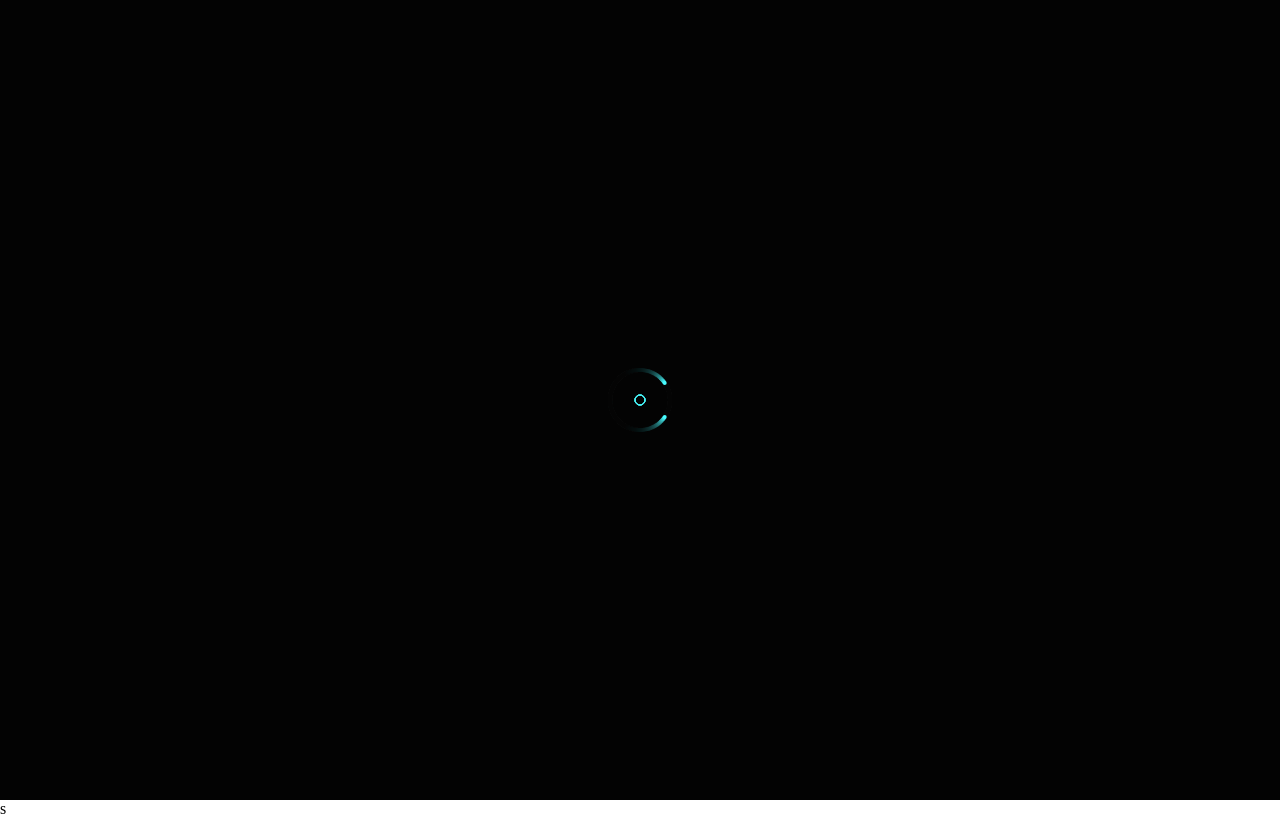
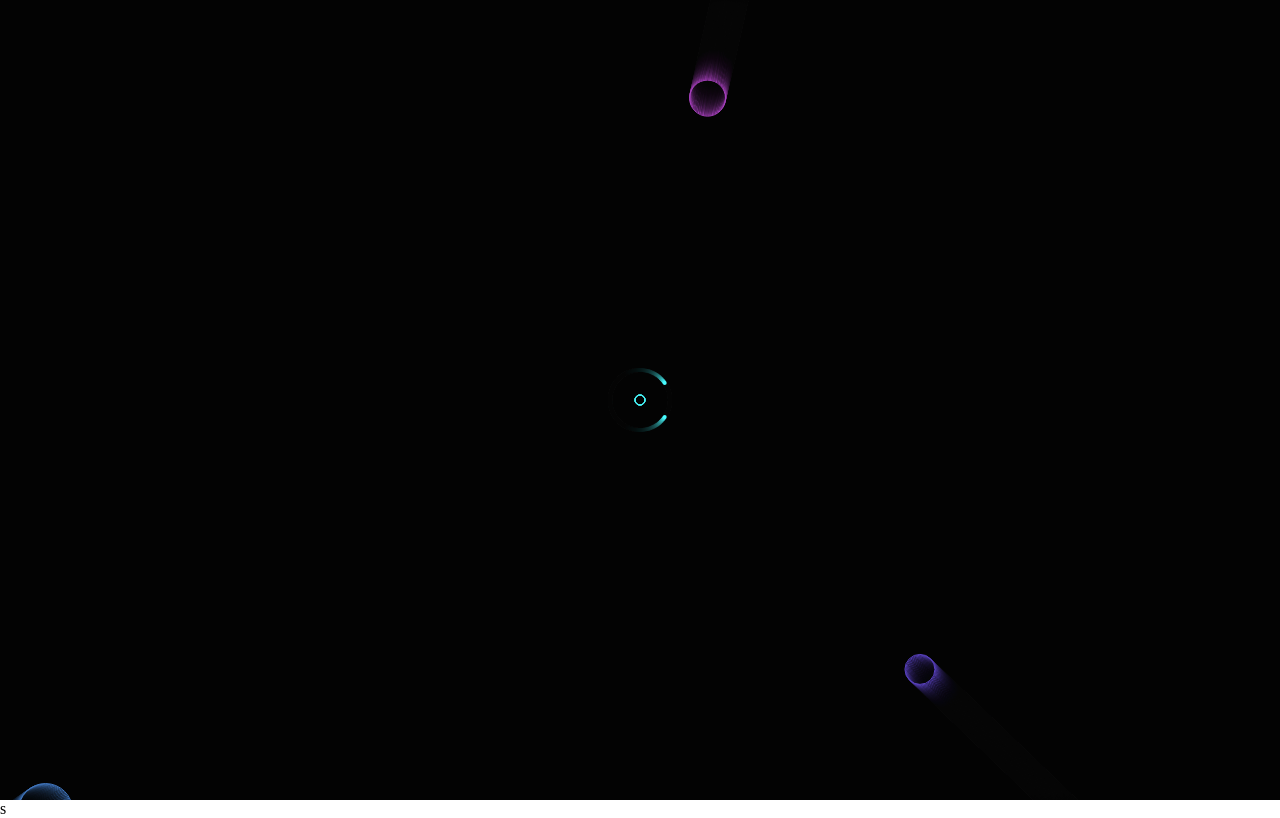
Before and after one commit to RodrigoOliveiraXavier/ship-game, a plain HTML site: page index.html in a window 1280 px wide. Drawn offline with Linux system fonts and the light colour scheme.

Commit message:
[OK] Criado Inimigos

```diff
--- a/index.html
+++ b/index.html
@@ -11,6 +11,7 @@
   <script src="./js/player.js"></script>
   <script src="./js/sphere.js"></script>
   <script src="./js/projectile.js"></script>
+  <script src="./js/enemy.js"></script>
 
 </head>
 <body>
--- /dev/null
+++ b/js/enemy.js
@@ -0,0 +1,12 @@
+class Enemy extends Projectile {
+  constructor({ position, radius, color, velocity }) {
+    super({position, radius, color, velocity});
+  }
+
+  draw() {
+    ctx.beginPath();
+    ctx.arc(this.position.x, this.position.y, this.radius, 0, Math.PI*2, false);
+    ctx.strokeStyle = this.color;
+    ctx.stroke();
+  }
+}
--- a/js/game.js
+++ b/js/game.js
@@ -17,8 +17,44 @@ const player = new Player({
   color: '#48FCFF'
 });
 
+const shootingSpeed = 4;
+
 let projectiles = [];
-const shootingSpeed = 4;
+let enemies = [];
+let intervalID;
+
+function spawnEnemies() {
+  intervalID = setInterval(() => {
+    const radius = Math.floor(Math.random() * 26) + 5;
+
+    let posX, posY;
+    if (Math.random() < .5) {
+      posX = Math.random() < .5 ? 0 - radius : cnv.width + radius;
+      posY = Math.random() * cnv.height;
+    } else {
+      posX = Math.random() * cnv.width;
+      posY = Math.random() < .5 ? 0 - radius : cnv.height + radius;
+    }
+
+    const angle = Math.atan2(player.position.y - posY, player.position.x - posX);
+    const velocity = {
+      x: Math.cos(angle),
+      y: Math.sin(angle)
+    };
+
+    const color = 'hsl('+ Math.random() * 360 +', 50%, 50%)';
+
+    enemies.push(new Enemy({
+      position: {
+        x: posX,
+        y: posY
+      },
+      radius: radius,
+      color: color,
+      velocity: velocity
+    }))
+  }, 1500);
+}
 
 cnv.addEventListener('click', (e) => {
   e.preventDefault();
@@ -56,6 +92,7 @@ function update() {
   ctx.fillStyle = 'rgba(0, 0, 0, .1)';
   ctx.fillRect(0, 0, cnv.width, cnv.height);
 
+  checkEnemies();
   checkProjectiles();
   player.update();
 }
@@ -79,4 +116,11 @@ function checkOffScreen(projectile, index) {
   }
 }
 
+function checkEnemies() {
+  enemies.forEach((enemy) => {
+    enemy.update();
+  })
+}
+
 animate();
+spawnEnemies();
```
